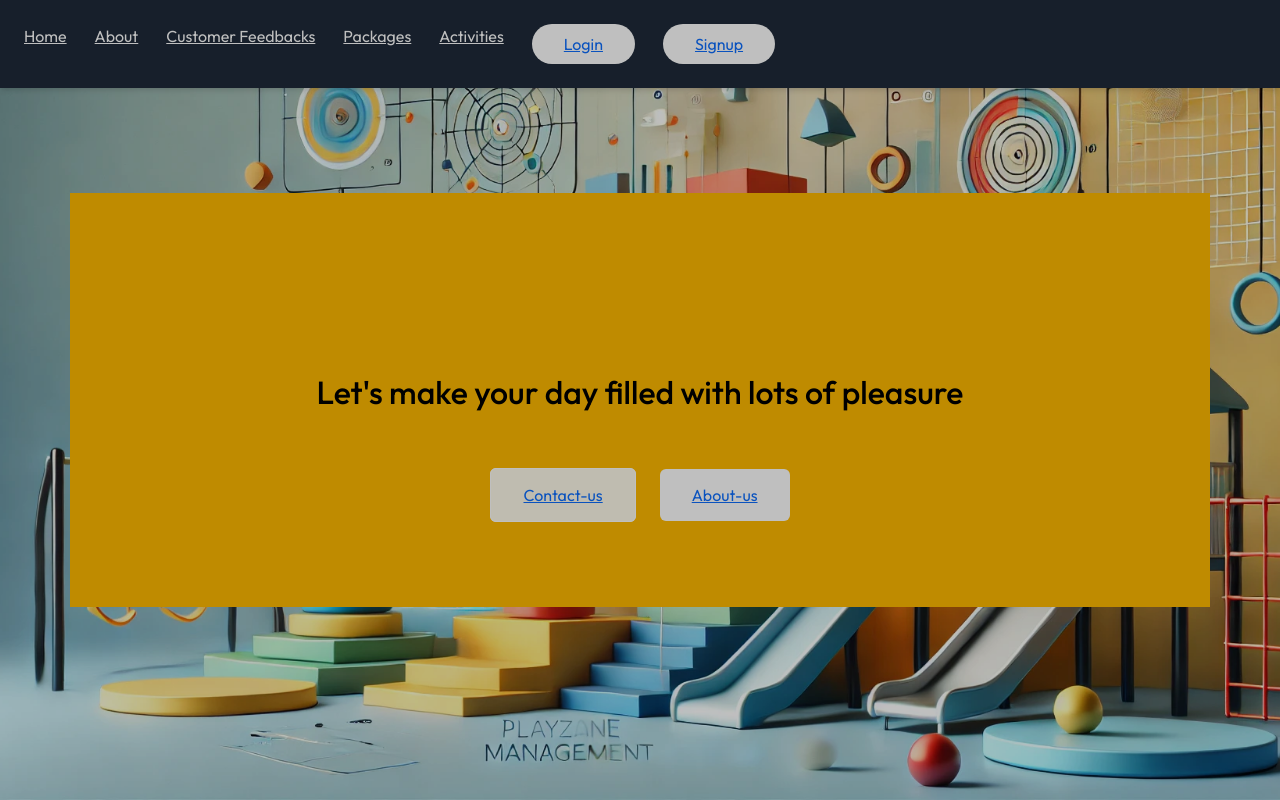
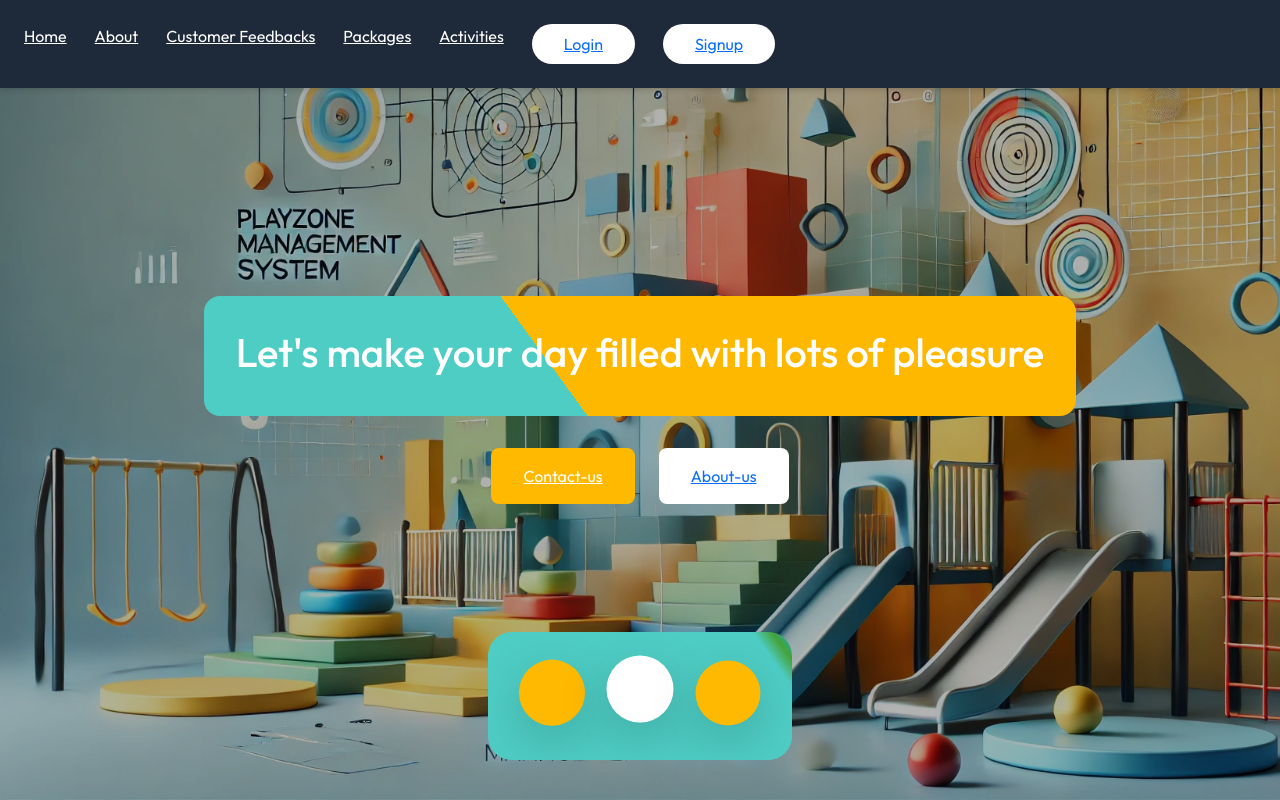
Before and after one commit to ashen0217/PlayzoneManagementSystem-By-MERN-Stack, a React (Vite) app in the folder frontend/: page / in a window 1280 px wide. Shown: the top 800 px of the page. Built offline with nearby package versions, Linux system fonts and the light colour scheme.

Commit message:
asasa
asas

```diff
--- a/frontend/package.json
+++ b/frontend/package.json
@@ -13,7 +13,7 @@
     "@tailwindcss/vite": "^4.0.14",
     "axios": "^1.8.4",
     "bootstrap": "^5.3.3",
-    "framer-motion": "^12.5.0",
+    "framer-motion": "^12.9.3",
     "jspdf": "^3.0.1",
     "jspdf-autotable": "^5.0.2",
     "react": "^19.0.0",
--- a/frontend/src/components/Home.jsx
+++ b/frontend/src/components/Home.jsx
@@ -1,33 +1,194 @@
 import React from "react";
 import { Link } from "react-router-dom";
 import Navbar2 from "./Navbar2";
+import { motion } from "framer-motion";
 
 const Home = () => {
   return (
-    <div
-      className="filter brightness-75 h-screen min-h-screen mb-4 bg-cover bg-center flex items-center w-full overflow-hidden"
-      style={{ backgroundImage: "url('/bg2.png')" }}
+    <motion.section
+      initial={{ opacity: 0 }}
+      animate={{ opacity: 1 }}
+      transition={{ duration: 1 }}
+      className="relative h-screen w-full overflow-hidden"
+      style={{ backgroundImage: "url('/bg2.png')", backgroundSize: "cover", backgroundPosition: "center" }}
     >
-      <Navbar2/>
+      <Navbar2 />
 
+      <div className="absolute inset-0 bg-black/30" />
 
-      <div className="container text-center mx-auto py-25 px-10 md:px-25 lg:px-40 text-black bg-amber-400 bg-auto">
-        <h2 className="text-center sm:text-20xl md:text-[100px] inline-block max-w-8xl font-semibold pt-20">
-          Let's make your day filled with lots of pleasure
-        </h2>
-        <div className="space-x-6 mt-16">
+      <motion.div
+        className="relative z-10 container mx-auto px-4 md:px-8 lg:px-16 h-full flex flex-col justify-center items-center"
+        initial={{ y: 50, opacity: 0 }}
+        animate={{ y: 0, opacity: 1 }}
+        transition={{ delay: 0.5, duration: 1 }}
+      >
+        <motion.div
+          className="relative p-8 rounded-2xl overflow-hidden"
+          initial={{ scale: 0.8 }}
+          animate={{ scale: 1 }}
+          transition={{ delay: 0.8, duration: 0.5 }}
+        >
+          {/* Animated background pattern */}
+          <motion.div
+            className="absolute inset-0 z-0"
+            animate={{
+              background: [
+                "linear-gradient(45deg, #FFB800 60%, #FF6B6B 30%, #4ECDC4 10%)",
+                "linear-gradient(135deg, #FFB800 60%, #FF6B6B 30%, #4ECDC4 10%)",
+                "linear-gradient(225deg, #FFB800 60%, #FF6B6B 30%, #4ECDC4 10%)",
+                "linear-gradient(315deg, #FFB800 60%, #FF6B6B 30%, #4ECDC4 10%)",
+              ],
+            }}
+            transition={{
+              duration: 8,
+              repeat: Infinity,
+              ease: "linear",
+            }}
+          />
+
+          {/* Mathematical pattern overlay */}
+          <motion.div
+            className="absolute inset-0 z-0 opacity-20"
+            style={{
+              backgroundImage: `
+                radial-gradient(circle at 25% 25%, rgba(255,255,255,0.1) 2px, transparent 0),
+                radial-gradient(circle at 75% 75%, rgba(255,255,255,0.1) 2px, transparent 0)
+              `,
+              backgroundSize: '60px 60px',
+            }}
+            animate={{
+              backgroundPosition: ['0 0', '30px 30px'],
+            }}
+            transition={{
+              duration: 4,
+              repeat: Infinity,
+              ease: "linear",
+            }}
+          />
+
+          <motion.h1
+            className="relative z-10 text-4xl md:text-6xl lg:text-7xl font-bold text-white text-center mb-8"
+            initial={{ scale: 0.8 }}
+            animate={{ scale: 1 }}
+            transition={{ delay: 0.8, duration: 0.5 }}
+          >
+            Let's make your day filled with lots of pleasure
+          </motion.h1>
+        </motion.div>
+
+        <motion.div
+          className="flex gap-6 mt-8"
+          initial={{ y: 20, opacity: 0 }}
+          animate={{ y: 0, opacity: 1 }}
+          transition={{ delay: 1, duration: 0.5 }}
+        >
           <Link
             to="/contact"
-            className="bg-amber-50 border border-white px-8 py-3 rounded"
+            className="bg-amber-400 hover:bg-amber-500 text-white px-8 py-3 rounded-lg transition-all duration-300 transform hover:scale-105"
           >
             Contact-us
           </Link>
-          <Link to="/about" className="bg-white px-8 py-3 rounded">
+          <Link
+            to="/about"
+            className="bg-white hover:bg-gray-100 text-amber-600 px-8 py-3 rounded-lg transition-all duration-300 transform hover:scale-105"
+          >
             About-us
           </Link>
-        </div>
-      </div>
-    </div>
+        </motion.div>
+
+        <motion.div
+          className="absolute bottom-10 left-0 right-0 flex justify-center gap-4"
+          initial={{ y: 20, opacity: 0 }}
+          animate={{ y: 0, opacity: 1 }}
+          transition={{ delay: 1.2, duration: 0.5 }}
+        >
+          <motion.div
+            className="relative p-8 rounded-3xl overflow-hidden"
+            style={{
+              background: "rgba(255, 255, 255, 0.1)",
+              backdropFilter: "blur(10px)",
+            }}
+          >
+            {/* Animated background for circles */}
+            <motion.div
+              className="absolute inset-0 z-0"
+              animate={{
+                background: [
+                  "linear-gradient(45deg,rgb(5, 183, 233) 60%,rgb(69, 161, 54) 30%, #4ECDC4 10%)",
+                  "linear-gradient(135deg,rgb(5, 183, 233) 60%, rgb(69, 161, 54), #4ECDC4 10%)",
+                  "linear-gradient(225deg,rgb(5, 183, 233), rgb(69, 161, 54), #4ECDC4 10%)",
+                  "linear-gradient(315deg, rgb(5, 183, 233), rgb(69, 161, 54), #4ECDC4 10%)",
+                ],
+              }}
+              transition={{
+                duration: 8,
+                repeat: Infinity,
+                ease: "linear",
+              }}
+            />
+
+            {/* Mathematical pattern overlay */}
+            <motion.div
+              className="absolute inset-0 z-0 opacity-20"
+              style={{
+                backgroundImage: `
+                  radial-gradient(circle at 25% 25%, rgba(255,255,255,0.1) 2px, transparent 0),
+                  radial-gradient(circle at 75% 75%, rgba(255,255,255,0.1) 2px, transparent 0)
+                `,
+                backgroundSize: '40px 40px',
+              }}
+              animate={{
+                backgroundPosition: ['0 0', '20px 20px'],
+              }}
+              transition={{
+                duration: 4,
+                repeat: Infinity,
+                ease: "linear",
+              }}
+            />
+
+            <div className="relative z-10 flex gap-6">
+              <motion.div
+                animate={{
+                  y: [0, -10, 0],
+                  scale: [1, 1.1, 1]
+                }}
+                transition={{
+                  duration: 2,
+                  repeat: Infinity,
+                  ease: "easeInOut"
+                }}
+                className="w-16 h-16 bg-amber-400 rounded-full shadow-lg"
+              />
+              <motion.div
+                animate={{
+                  y: [0, -15, 0],
+                  scale: [1, 1.1, 1]
+                }}
+                transition={{
+                  duration: 2.5,
+                  repeat: Infinity,
+                  ease: "easeInOut"
+                }}
+                className="w-16 h-16 bg-white rounded-full shadow-lg"
+              />
+              <motion.div
+                animate={{
+                  y: [0, -20, 0],
+                  scale: [1, 1.1, 1]
+                }}
+                transition={{
+                  duration: 3,
+                  repeat: Infinity,
+                  ease: "easeInOut"
+                }}
+                className="w-16 h-16 bg-amber-400 rounded-full shadow-lg"
+              />
+            </div>
+          </motion.div>
+        </motion.div>
+      </motion.div>
+    </motion.section>
   );
 };
 
```
Also changed, not shown: 1 other file (tests, documents, lock files or other folders).
